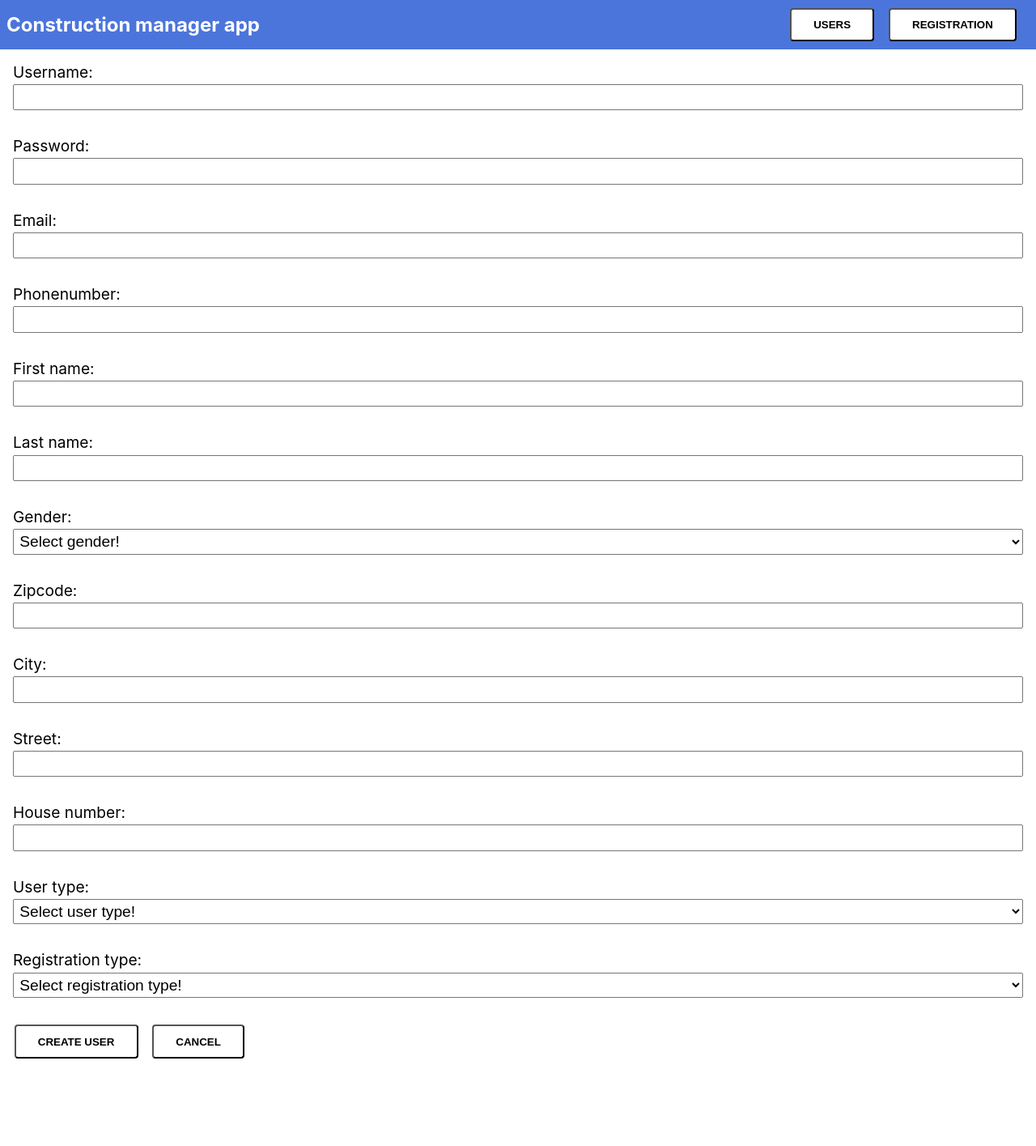
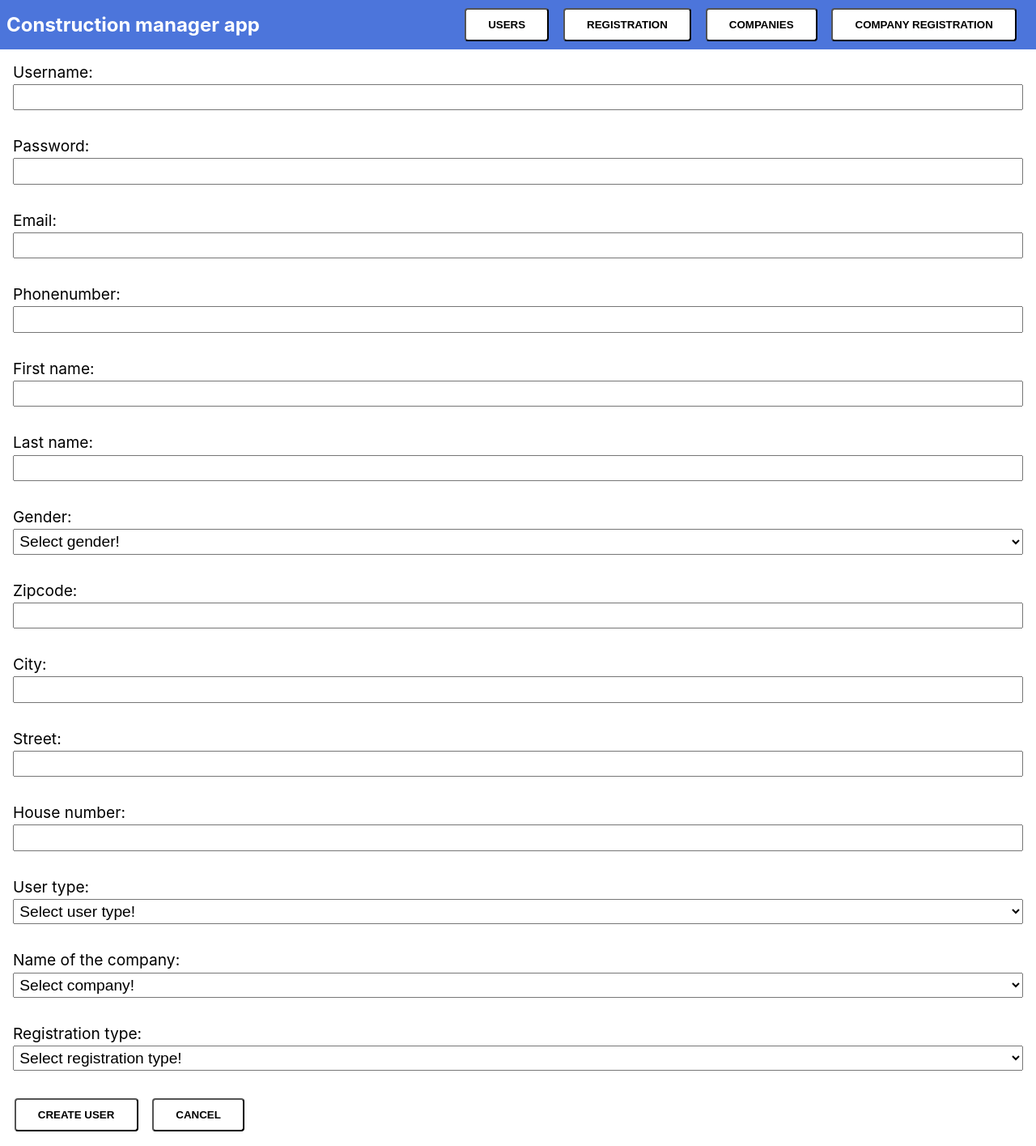
Before and after one commit to huttnerdavid/codebusters, a React (Create React App) app in the folder frontend/: page /registration in a window 1280 px wide. Shown: the whole page at 81% size. Before the commit the page ends 1324 px from the top, so only its background shows below. Built offline with nearby package versions, Linux system fonts and the light colour scheme.

Commit message:
Frontend extended

```diff
--- a/frontend/src/Components/UserForm/UserForm.jsx
+++ b/frontend/src/Components/UserForm/UserForm.jsx
@@ -16,6 +16,7 @@ const EmployeeForm = ({ onSave, user, onCancel }) => {
   const [street, setStreet] = useState(user?.street ?? "");
   const [doorNumber, setDoorNumber] = useState(user?.doorNumber ?? "");
   const [userType, setUserType] = useState(user?.userType ?? "");
+  const [companyNameByDatabase, setCompanyNameByDatabase] = useState(user?.userType ?? "");
   const [registrationType, setRegistrationType] = useState(user?.registrationType ?? "");
 
   //submit function
@@ -37,6 +38,7 @@ const EmployeeForm = ({ onSave, user, onCancel }) => {
         street,
         doorNumber,
         userType,
+        companyNameByDatabase,
         registrationType
       });
     }
@@ -54,6 +56,7 @@ const EmployeeForm = ({ onSave, user, onCancel }) => {
       street,
       doorNumber,
       userType,
+      companyNameByDatabase,
       registrationType
     });
   };
@@ -197,6 +200,23 @@ const EmployeeForm = ({ onSave, user, onCancel }) => {
       </div>
 
       <div className="control">
+        <label htmlFor="userType">Name of the company:</label>
+        <select
+          value={companyNameByDatabase}
+          onChange={(e) => setUserType(e.target.value)}
+          name="userType"
+          id="userType"
+        >
+          {companyNameByDatabase ? null : <option value="">Select company!</option>}
+          <option value="CEO">CEO</option>
+          <option value="Manager">Manager</option>
+          <option value="Supervisor">Supervisor</option>
+          <option value="Worker">Worker</option>
+          <option value="Client">Client</option>
+        </select>
+      </div>
+
+      <div className="control">
         <label htmlFor="regType">Registration type:</label>
         <select
           value={registrationType}
--- a/frontend/src/Pages/Layout/Layout.jsx
+++ b/frontend/src/Pages/Layout/Layout.jsx
@@ -18,6 +18,12 @@ const Layout = () => {
             <Link to="/registration">
               <button type="button">Registration</button>
             </Link>
+            <Link to="/companies">
+              <button type="button">Companies</button>
+            </Link>
+            <Link to="/companyregistration">
+              <button type="button">Company Registration</button>
+            </Link>
           </li>
         </ul>
       </nav>
```
Also changed, not shown: frontend/src/index.js (+11 -0 lines).
